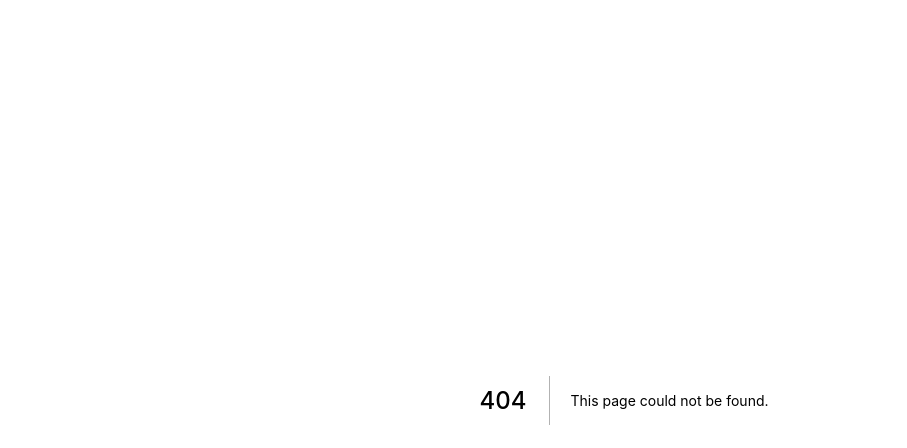
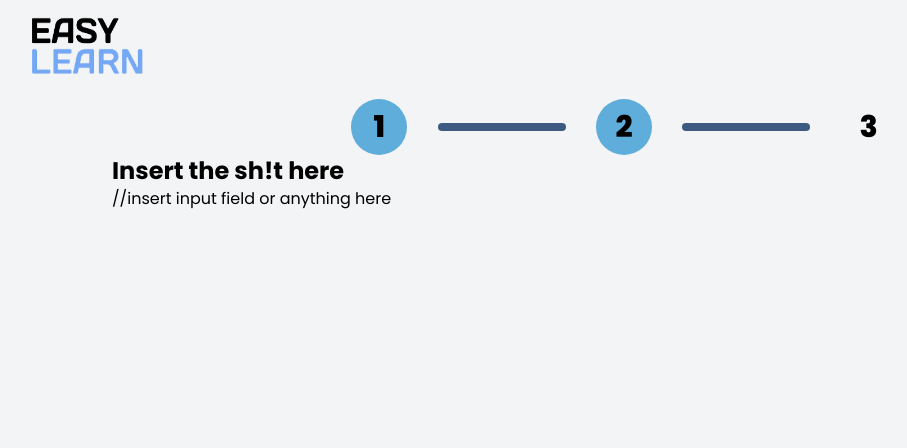
Before and after one commit to jdpena28/easylearn-kyc, a Next.js app: page /Step2 in a window 1280 px wide. Before the commit this address had no page. Shown: the top 448 px of the page, without its empty margins (16-923 px from the left). Built offline with nearby package versions, Linux system fonts and the light colour scheme.

Commit message:
Layout page for Step 2 verification

```diff
--- /dev/null
+++ b/pages/Step2.jsx
@@ -0,0 +1,19 @@
+import React from "react"
+import Layout from "../src/components/Layout"
+import StepIndicator from "../src/components/StepIndicator"
+
+const Step2 = () => {
+  return (
+    <Layout>
+      <StepIndicator stepColor2={"highlight"} stepColor3={"secondary"} />
+      <div className='relative container mx-auto'>
+        <h3 className='font-bold text-2xl'>Insert the sh!t here</h3>
+        <div className='mx-auto max-w-6xl'>
+              //insert input field or anything here
+        </div>
+      </div>
+    </Layout>
+  )
+}
+
+export default Step2
```
